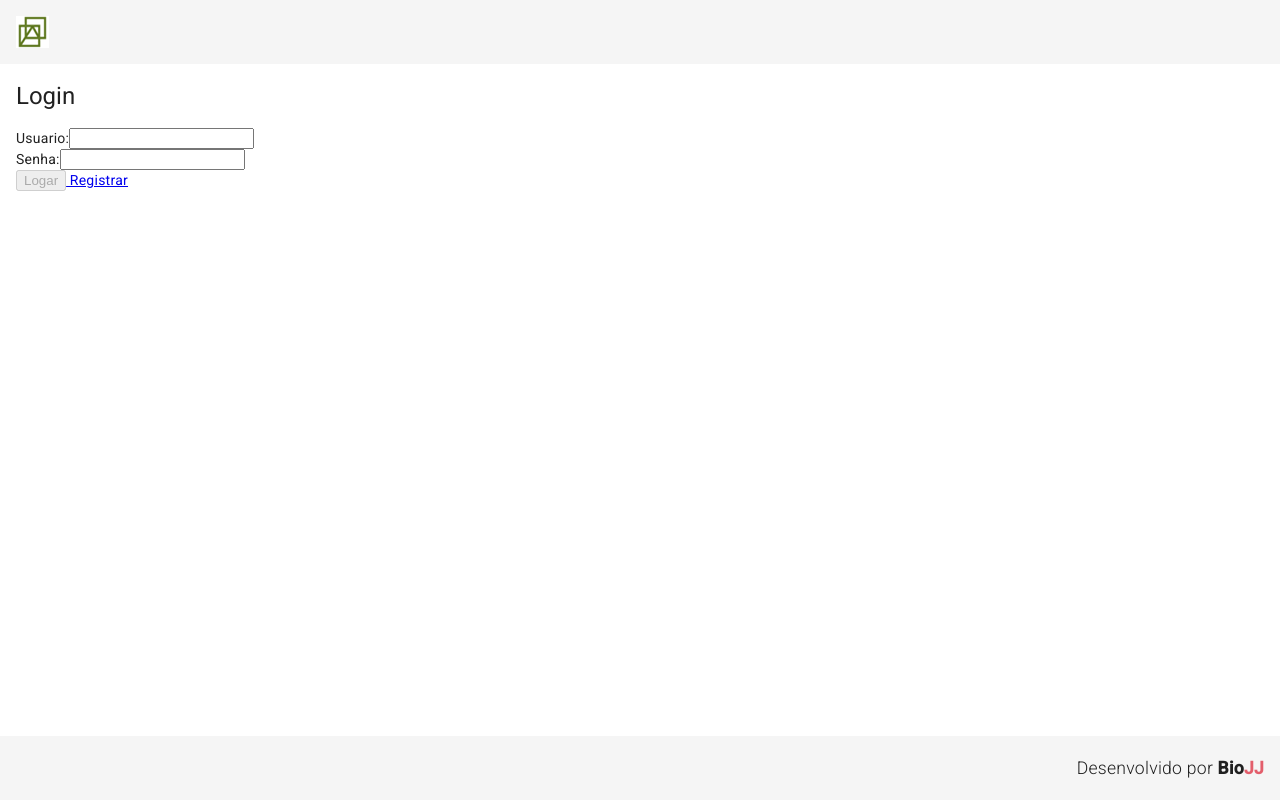
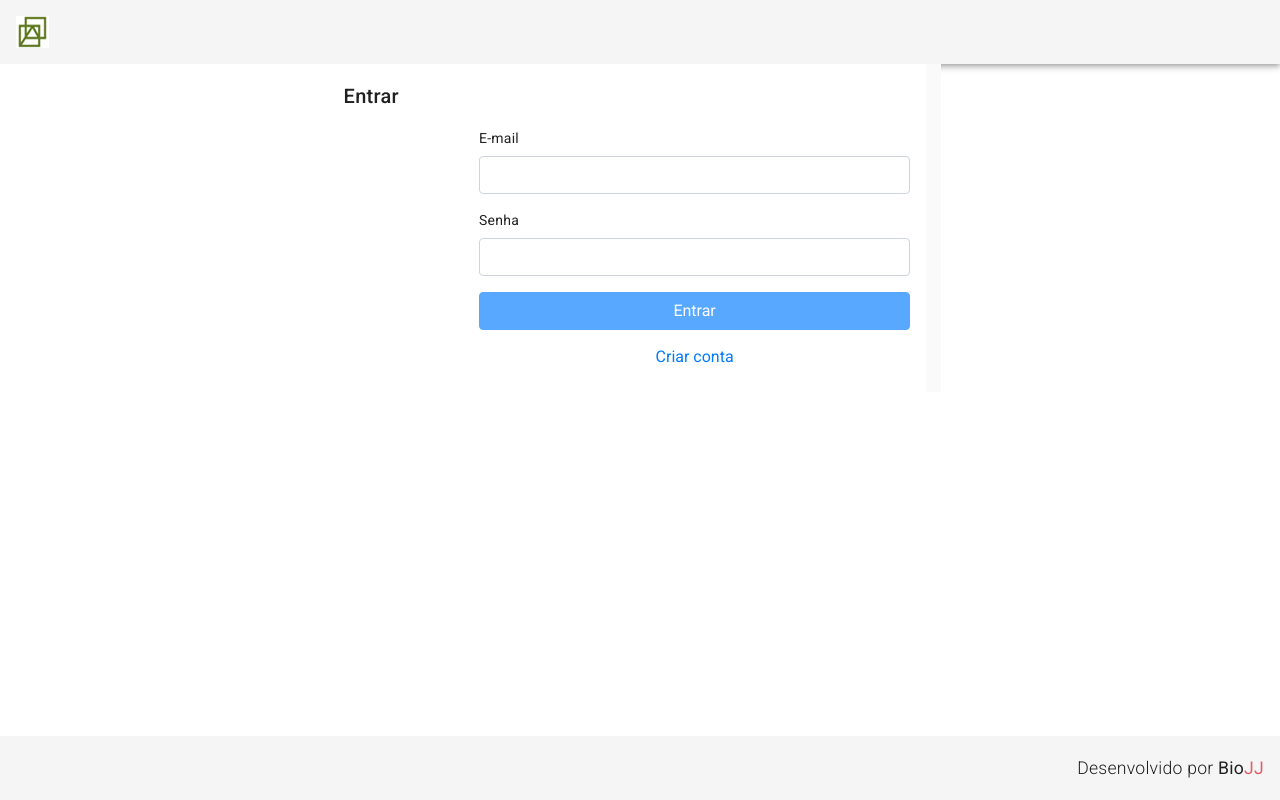
Before and after one commit to BioJJ/web-realtor, an Angular app: page /login in a window 1280 px wide. Built offline with nearby package versions, Linux system fonts and the light colour scheme.

Commit message:
fix: 🔨 route, css, imports

```diff
--- a/src/app/auth/auth-routing.module.ts
+++ b/src/app/auth/auth-routing.module.ts
@@ -1,4 +1,5 @@
 import { Routes} from "@angular/router";
+import { CreateAccountComponent } from "./component/create-account/create-account.component";
 import { LoginComponent } from './component/login/login.component';
 
 export const LoginRoutes: Routes = [
@@ -6,4 +7,8 @@ export const LoginRoutes: Routes = [
     path: 'login',
     component: LoginComponent
   },
+  {
+    path: 'create-account',
+    component: CreateAccountComponent
+  },
 ]
--- a/src/app/auth/component/login/login.component.css
+++ b/src/app/auth/component/login/login.component.css
@@ -0,0 +1,4 @@
+.login-form{
+  margin-left: 60%;
+  padding: auto;
+}
--- a/src/app/auth/component/login/login.component.html
+++ b/src/app/auth/component/login/login.component.html
@@ -1,69 +1,42 @@
-<div
-  *ngIf="message"
-  class="alert alert-danger alert-dismissible fade show"
-  role="alert"
->
-  {{ message }}
-  <a href="#" class="close" data-dismiss="alert" aria-label="close"> &times;</a>
-  <button
-    type="button"
-    class="close"
-    data-dismiss="alert"
-    aria-label="Close"
-    (click)="$event.preventDefault()"
-  >
-    <span aria-hidden="true">&times;</span>
-  </button>
-</div>
-<h1>Login</h1>
-<div class="well">
-  <form #formLogin="ngForm">
+<h2 class="text-center">Entrar</h2>
+
+<div class="login-form">
+  <form (ngSubmit)="onSubmit()" #formLogin="ngForm">
     <div class="form-group">
-      <label for="usuario">Usuario:</label>
+      <label>E-mail</label>
       <input
-        type="text"
         class="form-control"
-        id="usuario"
+        type="email"
         name="email"
+        id="email"
         [(ngModel)]="login.email"
-        #usuario="ngModel"
         required
       />
-      <div
-        *ngIf="usuario.errors && (usuario.dirty || usuario.touched)"
-        class="alert alert-danger"
-      >
-        <div [hidden]=" !usuario.errors?.['required']">Digite o usuário</div>
-      </div>
     </div>
     <div class="form-group">
-      <label for="senha">Senha:</label>
+      <label>Senha</label>
       <input
-        type="text"
         class="form-control"
-        id="senha"
+        type="password"
         name="password"
+        id="password"
         [(ngModel)]="login.password"
-        #senha="ngModel"
         required
       />
-      <div
-        *ngIf="senha.errors && (senha.dirty || senha.touched)"
-        class="alert alert-danger"
-      >
-        <div [hidden]=" !senha.errors?.['required']">Digite a senha.</div>
-      </div>
     </div>
     <button
+      type="submit"
+      class="btn btn-primary btn-block"
+      [disabled]="formLogin.form.invalid"
+    >
+      Entrar
+    </button>
+    <button
       type="button"
-      class="btn btn-primary"
-      (click)="logar()"
-      [disabled]="!formLogin.form.valid"
+      class="btn btn-link btn-block"
+      [routerLink]="['/create-account']"
     >
-      <i class="fa fa-save" aria-hidden="true"></i> Logar
+      Criar conta
     </button>
-    <a class="btn btn-secondary" [routerLink]="['/autocadastro']">
-      <i class="fa fa-arrow-left" aria-hidden="true"></i> Registrar
-    </a>
   </form>
 </div>
--- a/src/app/auth/component/login/login.component.ts
+++ b/src/app/auth/component/login/login.component.ts
@@ -31,7 +31,7 @@ export class LoginComponent implements OnInit {
     });
   }
 
-  logar(): void {
+  async onSubmit(): Promise<void> {
     this.loading = true;
     if (this.formLogin.form.valid) {
       this.loginService.login(this.login).subscribe((usu) => {
--- a/src/app/components/template/nav/nav.component.css
+++ b/src/app/components/template/nav/nav.component.css
@@ -1,6 +1,11 @@
 .sidenav {
   background-color: #3F51B5;
-  width: 170px;
+  width: 190px;
+}
+
+.container{
+  width: 100%;
+  right: 21%;
 }
 
 .sidenav a {
@@ -12,6 +17,7 @@
 }
 
 .content {
+  /* width: 100%; */
   padding: 16px;
   background-color: #FFF;
 }
--- a/src/app/shared/models/users.model.ts
+++ b/src/app/shared/models/users.model.ts
@@ -9,6 +9,8 @@ export class Users {
 
   password?: string;
 
+  profile?: 'USER';
+
   status?: 'ACTIVATE' | 'INACTIVATE';
 
 }
--- a/src/app/views/home/home.component.html
+++ b/src/app/views/home/home.component.html
@@ -3,6 +3,6 @@
       Bem Vindo!
   </mat-card-title>
   <mat-card-subtitle class="subtitle">
-      Sistema de cadastro para agenda de contatos
+      Sistema um corretor de imóveis
   </mat-card-subtitle>
 </mat-card>
--- a/src/index.html
+++ b/src/index.html
@@ -8,8 +8,13 @@
   <link rel="icon" type="image/x-icon" href="favicon.ico">
   <link href="https://fonts.googleapis.com/css?family=Roboto:300,400,500&display=swap" rel="stylesheet">
   <link href="https://fonts.googleapis.com/icon?family=Material+Icons" rel="stylesheet">
+  <link rel="stylesheet" href="https://stackpath.bootstrapcdn.com/bootstrap/4.1.3/css/bootstrap.min.css" integrity="sha384-MCw98/SFnGE8fJT3GXwEOngsV7Zt27NXFoaoApmYm81iuXoPkFOJwJ8ERdknLPMO" crossorigin="anonymous">
+
 </head>
 <body class="mat-typography">
   <app-root></app-root>
+  <script src="https://code.jquery.com/jquery-3.3.1.slim.min.js" integrity="sha384-q8i/X+965DzO0rT7abK41JStQIAqVgRVzpbzo5smXKp4YfRvH+8abtTE1Pi6jizo" crossorigin="anonymous"></script>
+  <script src="https://cdnjs.cloudflare.com/ajax/libs/popper.js/1.14.3/umd/popper.min.js" integrity="sha384-ZMP7rVo3mIykV+2+9J3UJ46jBk0WLaUAdn689aCwoqbBJiSnjAK/l8WvCWPIPm49" crossorigin="anonymous"></script>
+  <script src="https://stackpath.bootstrapcdn.com/bootstrap/4.1.3/js/bootstrap.min.js" integrity="sha384-ChfqqxuZUCnJSK3+MXmPNIyE6ZbWh2IMqE241rYiqJxyMiZ6OW/JmZQ5stwEULTy" crossorigin="anonymous"></script>
 </body>
 </html>
```
Also changed, not shown: src/app/auth/auth.module.ts (+5 -3 lines).
